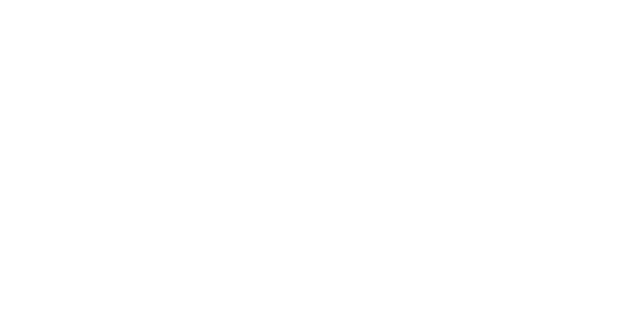
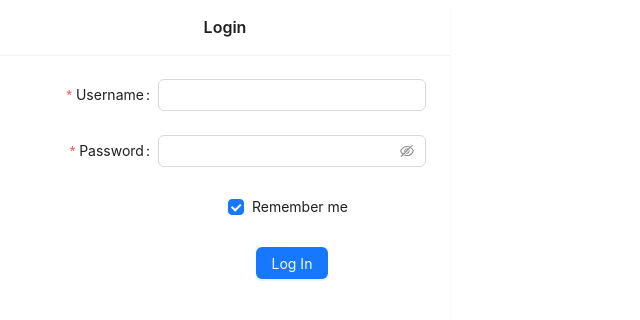
Before and after one commit to tejs13/amplify-react, a React (Create React App) app: page /LoginPage in a window 1280 px wide. Before the commit this address had no page. Shown: the top 320 px of the page, without its empty margins (0-640 px from the left). Built offline with nearby package versions, Linux system fonts and the light colour scheme.

Commit message:
added login frame

```diff
--- a/src/AppRouter.jsx
+++ b/src/AppRouter.jsx
@@ -1,7 +1,10 @@
-import React, {Component} from 'react';
+import React, { Component } from 'react';
 import { BrowserRouter as Router, Routes, Route, Switch } from "react-router-dom";
 import Dashboard from './Dashboard/Screens/Dashboard';
 import HomeScreen from './HomeScreen/Screens/HomeScreen';
+import LoginPage from './LoginSignup/Screens/LoginPage';
+import SelectionPanel from './LoginSignup/Screens/SelectionPanel';
+
 
 class AppRouters extends React.Component {
     state = {}
@@ -9,12 +12,16 @@
 
     render() {
         return (
-                <Routes>
-                    <Route exact path="/" element={<HomeScreen/>}/>
+            <Routes>
+                <Route exact path="/" element={<HomeScreen />} />
 
-                    <Route path='/Dashboard' element={<Dashboard/>} />
+                <Route path='/Dashboard' element={<Dashboard />} />
 
-                </Routes>
+                <Route path='/LoginPage' element={<LoginPage />} />
+
+                <Route path='/selection-panel' element={<SelectionPanel/>} />
+
+            </Routes>
 
         )
     }
--- a/src/HomeScreen/Screens/HomeScreen.jsx
+++ b/src/HomeScreen/Screens/HomeScreen.jsx
@@ -1,27 +1,68 @@
-import React, {Component} from 'react';
-import { Button } from 'antd';
+import React, { Component } from 'react';
+import { Button, Modal } from 'antd';
 import { withRouter } from '../../Commons/WithRouterWrapper';
+import LoginPage from '../../LoginSignup/Screens/LoginPage';
 
-
-class HomeScreen extends React.Component{
-    constructor(props){
+class HomeScreen extends React.Component {
+    constructor(props) {
         super(props);
         this.state = {
+
+            displayLogin: false
 
         }
     }
     routeChange = () => {
         console.log("button clicked")
-        this.props.navigate('/Dashboard')
+        // this.props.navigate('/LoginPage')
     }
+
+    handleStartClick = () => {
+        console.log("botton lcikes start here")
+        this.setState((prevState) => ({ displayLogin: !prevState.displayLogin }))
+    }
+
+    handleCancel = () => {
+        this.setState({ displayLogin: false })
+    }
+
+    handleLoginClick = (e) => {
+
+        console.log("Login button clicked", e)
+        this.props.navigate('/selection-panel')
+
+    }
+
+    handleLoginFailed = (e) => {
+        console.log("LOGIN FAILED", e)
+    }
+
+
+
+
     render() {
+
+
         return (
             <>
-            <header className="App-header">
-                {/* <img src={logo} className="App-logo" alt="logo" /> */}
-                <h1>Hello from Tejaskumar !!!</h1>
-                <Button onClick={this.routeChange} type="primary">Start Here</Button>
-            </header>
+
+                {<Modal title="" open={this.state.displayLogin} onCancel={this.handleCancel} footer={[]}
+                >
+                    <LoginPage
+                    handleLoginClick={this.handleLoginClick}
+                    handleLoginFailed={this.handleLoginFailed}
+
+
+                    />
+                </Modal>}
+
+
+
+                <header className="App-header">
+                    {/* <img src={logo} className="App-logo" alt="logo" /> */}
+                    <h1>Hello from Tejaskumar !!!</h1>
+                    <Button onClick={this.handleStartClick} type="primary" size='large'>Start Here</Button>
+                </header>
             </>
         )
     }
--- /dev/null
+++ b/src/LoginSignup/Screens/LoginPage.css
@@ -0,0 +1,38 @@
+.input-group {
+	margin-bottom: 26px;
+  }
+  .input-group:nth-last-child(-n + 2) {
+	margin-bottom: 50px;
+  }
+  .input-group > label,
+  .input-group > input {
+	font-family: 'Roboto', sans-serif;
+	max-width: 420px;
+	text-align: left;
+	width: 80%;
+  }
+  .input-group > label {
+	color: #676767;
+	display: inline-block;
+	margin-bottom: 5px;
+	text-transform: uppercase;
+  }
+  .input-group > input {
+	background: #f2f2f5;
+	border-radius: 4px;
+	border: 1px solid #e5e5e5;
+	color: #676767;
+	font-size: 16px;
+	height: 40px;
+	outline: 0;
+	padding: 0 15px;
+	transition: all 0.3s;
+  }
+  .input-group > input:focus {
+	background: #fff;
+	border-color: #c4c4c4;
+  }
+  .input-group > input::placeholder {
+	color: #c4c4c4;
+	font-size: 16px;
+  }
--- /dev/null
+++ b/src/LoginSignup/Screens/LoginPage.jsx
@@ -0,0 +1,112 @@
+import React, { Component } from 'react';
+import '../Screens/LoginPage.css'
+import { Button, Checkbox, Form, Input, Card, Modal } from 'antd';
+class LoginPage extends React.Component {
+
+    state = {}
+
+    onFinish = (e) => {
+        console.log("ON finfis", e)
+
+
+    }
+
+    onFinishFailed = () => {
+
+    }
+
+
+    render() {
+        return (
+
+            <>
+
+                <Card
+                    title="Login "
+                    bordered={false}
+                    style={{
+                        width: '450px',
+
+
+                    }}
+                >
+                    <Form
+                        name="basic"
+                        labelCol={{
+                            span: 8,
+                        }}
+                        wrapperCol={{
+                            span: 16,
+                        }}
+                        style={{
+                            maxWidth: 600,
+                        }}
+                        initialValues={{
+                            remember: true,
+                        }}
+                        onFinish={(e) => {this.props.handleLoginClick(e)}}
+                        onFinishFailed={this.props.handleLoginFailed}
+                        autoComplete="off"
+                    >
+                        <Form.Item
+                            label="Username"
+                            name="username"
+                            rules={[
+                                {
+                                    required: true,
+                                    message: 'Please input your username!',
+                                },
+                            ]}
+                        >
+                            <Input />
+                        </Form.Item>
+
+                        <Form.Item
+                            label="Password"
+                            name="password"
+                            rules={[
+                                {
+                                    required: true,
+                                    message: 'Please input your password!',
+                                },
+                            ]}
+                        >
+                            <Input.Password />
+                        </Form.Item>
+
+                        <Form.Item
+                            name="remember"
+                            valuePropName="checked"
+                            wrapperCol={{
+                                offset: 8,
+                                span: 16,
+                            }}
+                        >
+                            <Checkbox>Remember me</Checkbox>
+                        </Form.Item>
+
+                        <Form.Item
+                            wrapperCol={{
+                                offset: 8,
+                                span: 16,
+                            }}
+                        >
+                            <Button type="primary" htmlType="submit">
+                                Log In
+                            </Button>
+                        </Form.Item>
+                    </Form>
+                </Card>
+
+
+            </>
+
+
+        )
+    }
+
+
+
+}
+
+export default LoginPage
--- /dev/null
+++ b/src/LoginSignup/Screens/SelectionPanel.jsx
@@ -0,0 +1,98 @@
+import React, { Component } from 'react';
+import { Card, Col, Row , Button} from 'antd';
+import { withRouter } from '../../Commons/WithRouterWrapper';
+
+class SelectionPanel extends React.Component {
+
+    state = {}
+
+    handleSelectionButtonClick = (e) => {
+        console.log(e.target.id)
+        this.props.navigate('/Dashboard')
+
+    }
+
+
+    render() {
+        return (
+
+            <>
+                <div style={{backgroundColor: '#EAF0F6'}}>
+                    <div>
+                        <br />
+                        <br />
+                        <br />
+                        <br />
+                        <br />
+                        <h1> Select The View :</h1>
+                        <br />
+                        <br />
+                        <br />
+
+
+                    </div>
+
+                    {/* <div style={{ background: '#CFD2D5'}}> */}
+
+                    <Row gutter={16} justify="space-around" align="middle">
+                        <Col span={9}>
+                            <Card title="Explore" bordered={true} style={{ height: '100%' }}>
+                                Card content
+                                Card content
+                                Card content
+                                <br />
+                                Card content
+                                Card content
+                                Card content
+
+                                Card content
+                                <br/>
+                                <br/>
+                                <br/>
+                                <Button id='explore' onClick={this.handleSelectionButtonClick} type="primary" size='large'>Let's Begin</Button>
+                            </Card>
+                        </Col>
+
+                        <Col span={9}>
+                            <Card title="My Posts" bordered={true} style={{ height: '100%' }}>
+                            Card content
+                                Card content
+                                Card content
+                                <br />
+                                Card content
+                                Card content
+                                Card content
+
+                                Card content
+                                <br/>
+                                <br/>
+                                <br/>
+                                <Button id='mypost' onClick={this.handleSelectionButtonClick} type="primary" size='large'>Let's Begin</Button>
+                            </Card>
+                        </Col>
+                    </Row>
+
+
+                    <div>
+                        <br />
+                        <br />
+                        <br />
+                        <br />
+                        <br />
+                        <br />
+                        <br />
+                        <br />
+                        <br />
+
+
+
+                    </div>
+                </div>
+
+            </>
+        )
+    }
+
+}
+
+export default withRouter(SelectionPanel)
```
